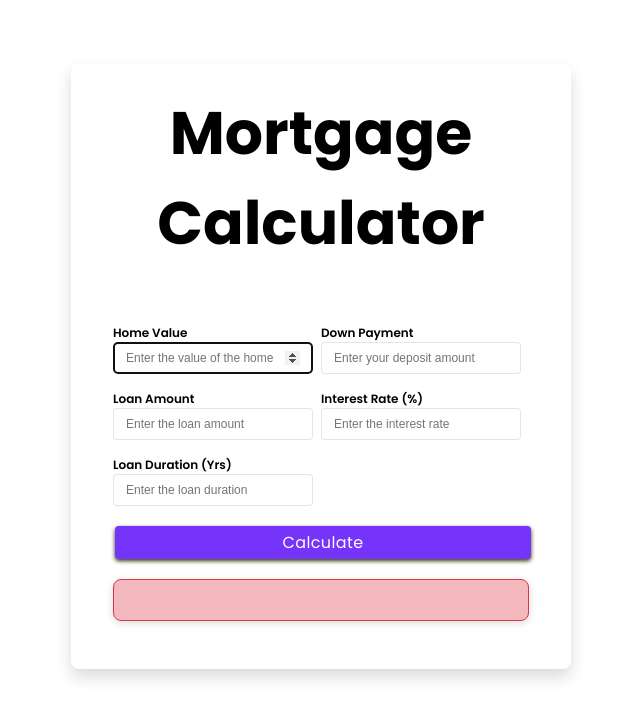
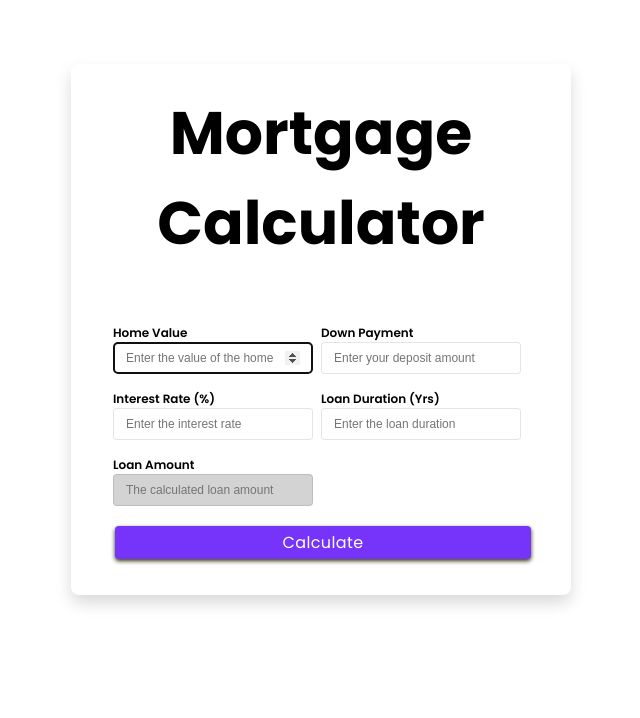
Before and after one commit to spectr-e/react-projects, a React (Vite) app: page / in a window 1280 px wide. Shown: the top 718 px of the page, without its empty margins (319-959 px from the left). Built offline with nearby package versions, Linux system fonts and the light colour scheme.

Commit message:
fix(MortgageCalcApp): Make the Loan Amount field readonly

```diff
--- a/src/Projects/26-mortgage-calc-app/MortgageCalcApp.jsx
+++ b/src/Projects/26-mortgage-calc-app/MortgageCalcApp.jsx
@@ -16,6 +16,7 @@ const MortgageCalcApp = () => {
     interestRate: '',
     loanDuration: '',
   })
+  const [monthlyPay, setMonthlyPay] = useState('')
 
   // Event handlers
   // On Change
@@ -70,14 +71,6 @@ const MortgageCalcApp = () => {
             onChange={handleChange}
           />
           <Form
-            inputName={'loanAmt'}
-            inputType='number'
-            labelText={'Loan Amount'}
-            placeholderText={'Enter the loan amount'}
-            values={formData.loanAmt}
-            onChange={handleChange}
-          />
-          <Form
             inputName={'interestRate'}
             inputType='number'
             labelText={'Interest Rate (%)'}
@@ -93,6 +86,14 @@ const MortgageCalcApp = () => {
             values={formData.loanDuration}
             onChange={handleChange}
           />
+          <Form
+            inputName={'loanAmt'}
+            inputType='number'
+            labelText={'Loan Amount'}
+            placeholderText={'The calculated loan amount'}
+            values={formData.loanAmt}
+            readOnly={true}
+          />
         </div>
         <Button
           btnType={'submit'}
@@ -100,14 +101,18 @@ const MortgageCalcApp = () => {
           classes={'btn-primary btn-block'}
         />
 
-        {/* TODO: Calculate Alert  */}
+        {/* Calculate Alert  */}
+        {monthlyPay && (
           <h4
             className={`${alertType}`}
             style={{
               width: 'auto',
               margin: '16px 0',
             }}
-        ></h4>
+          >
+            KES {monthlyPay}
+          </h4>
+        )}
       </form>
     </div>
   )
--- a/src/components/Form.jsx
+++ b/src/components/Form.jsx
@@ -21,6 +21,7 @@ const Form = ({
     borderRadius: '4px',
     width: 200,
     marginRight: '8px',
+    background: readOnly && 'lightgray',
   }
   return (
     <div className='dsf flex-column mb-1'>
```
Lines whose indentation alone changed are shown as unchanged.
